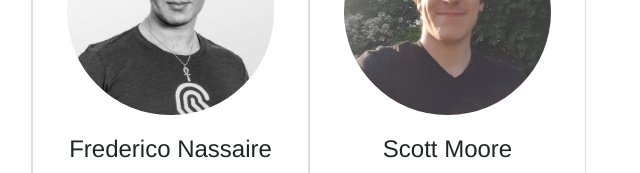
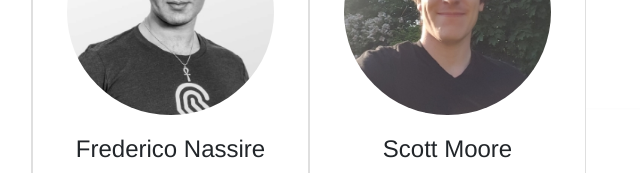
Before and after one commit to UTBlockchain/UofTBlockchainFest, a plain HTML site: page index.html in a window 1280 px wide. Shown: the part 3680-3853 px from the top of the page, 592-1232 px from the left. Drawn offline with Linux system fonts and the light colour scheme; files whose address does not match are found by name.

Commit message:
spelled person's name wrong

```diff
--- a/index.html
+++ b/index.html
@@ -336,7 +336,7 @@
 <div class="bg-primary card inline-block-center">
   <img class="img-fluid rounded-circle w-75 mx-auto mt-3" src="img/Speakers/frederico_nassaire.jpg" alt="Coming Soon">
   <div class="card-body">
-    <h4 class="card-title text-center">Frederico Nassaire</h4>
+    <h4 class="card-title text-center">Frederico Nassire</h4>
     <p class="text-center">Co-Founder and CSO<br>Shyft Network <br> Judge</p>
   </div>
 </div>
```
